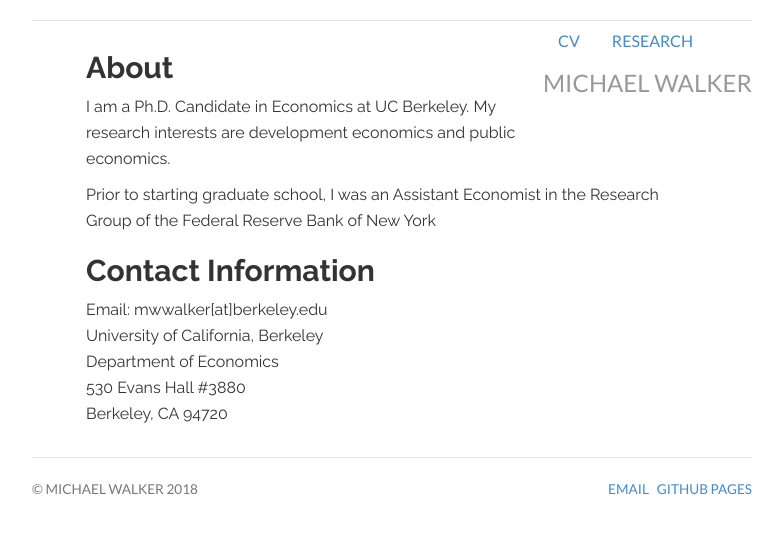
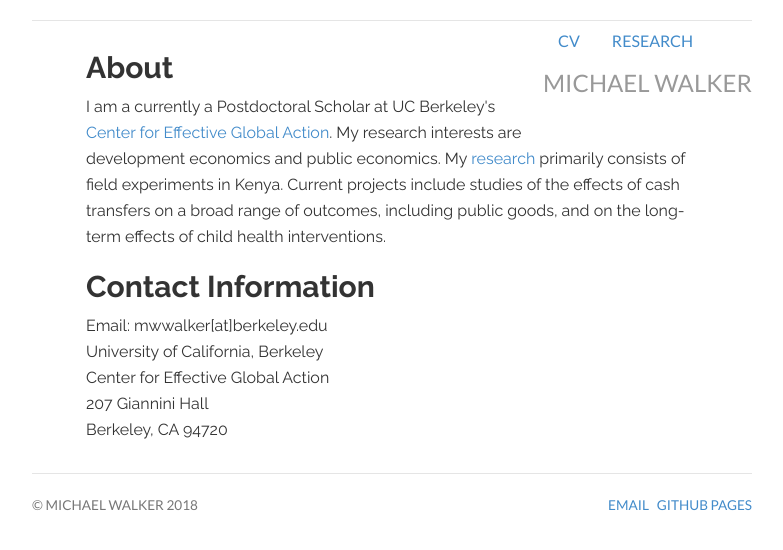
Before and after one commit to mwwalker/mwwalker.github.io, a Jekyll site: the page built from about/index.html, in a window 1280 px wide. Shown: the top 550 px of the page, without its empty margins (248-1031 px from the left). Built offline with Jekyll 4.4.1, drawn with Linux system fonts in a browser that asks for light colours.

Commit message:
Trying to fix

```diff
--- a/about/index.html
+++ b/about/index.html
@@ -4,15 +4,13 @@ title: About Me
 ---
 <div class="about">
 	<h2>About</h2>
-	<p>I am a Ph.D. Candidate in Economics at UC Berkeley. My research interests are development economics and public economics.</p>
-	<p> Prior to starting graduate school, I was an Assistant
-	Economist in the Research Group of the Federal Reserve Bank of New York</p>
+	<p>I am a currently a Postdoctoral Scholar at UC Berkeley's <a href="https://cega.berkeley.edu"> Center for Effective Global Action</a>. My research interests are development economics and public economics. My <a href="http://www.michaelwwalker.me/research/"> research</a> primarily consists of field experiments in Kenya. Current projects include studies of the effects of cash transfers on a broad range of outcomes, including public goods, and on the long-term effects of child health interventions.</p>
 
       <h2>Contact Information<br></h2>
       <p>Email: mwwalker[at]berkeley.edu<br>
       University of California, Berkeley<br>
-      Department of Economics<br>
-      530 Evans Hall #3880<br>
+      Center for Effective Global Action<br>
+      207 Giannini Hall<br>
       Berkeley, CA 94720</p>
 
 	  <!--<a href="https://scholar.google.com/citations?user=lMxObJ0AAAAJ&hl=en&authuser=1"> Google Scholar</a> -->
```
